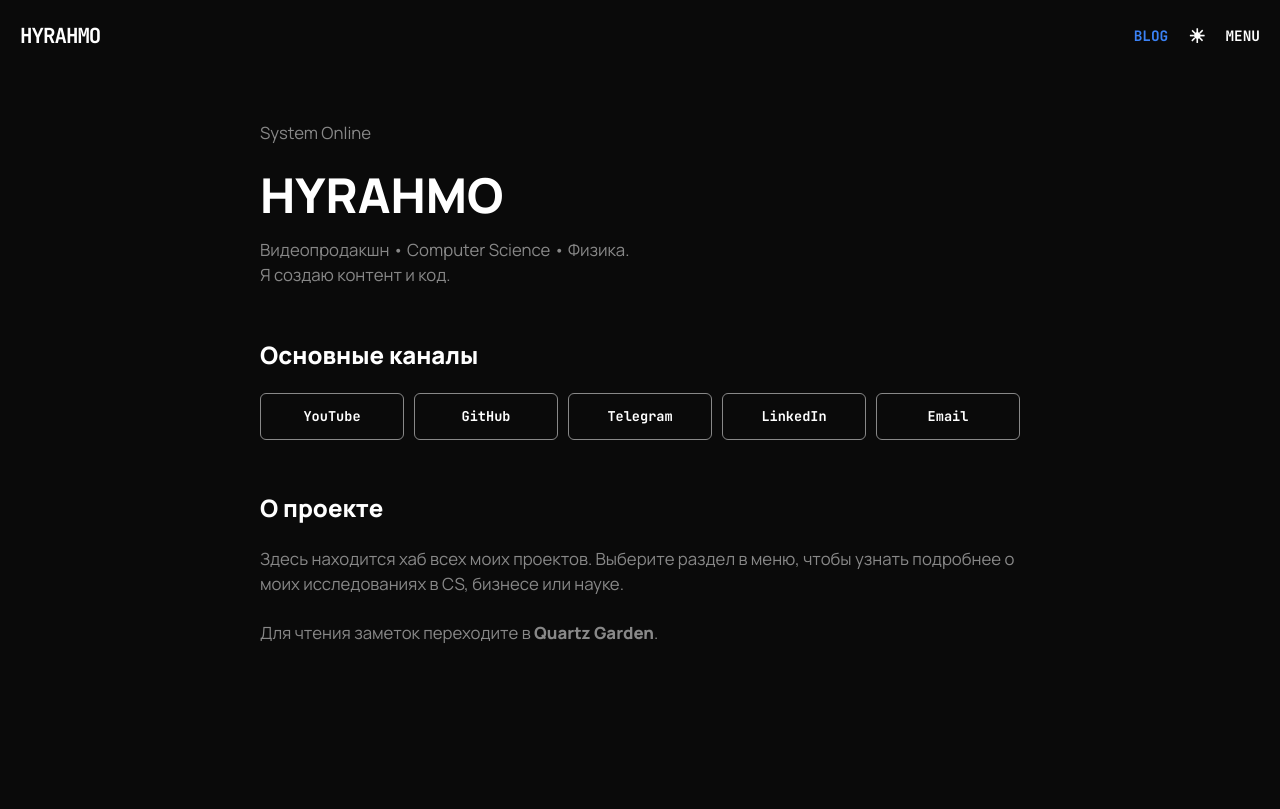
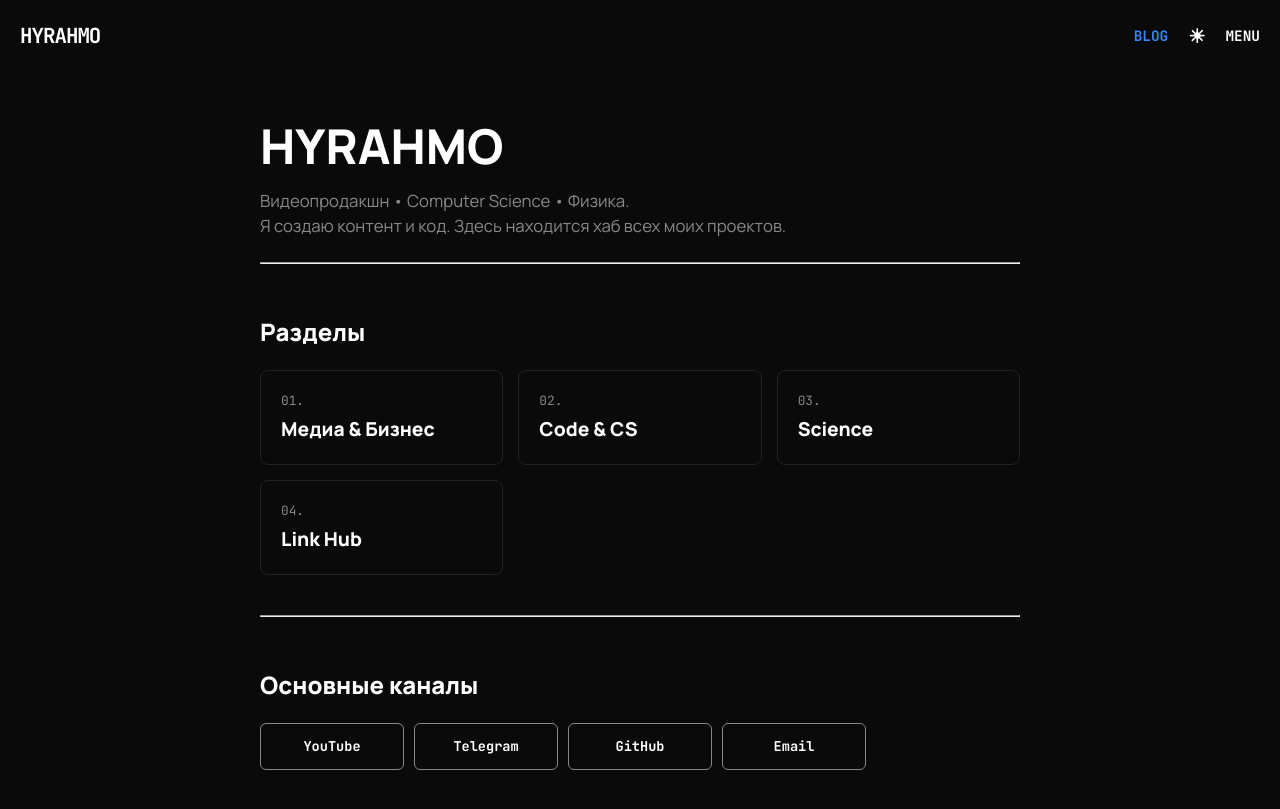
Before and after one commit to hyrahmo/hyrahmoru, a Jekyll site: the page built from index.md, in a window 1280 px wide and 900 px high. Shown: the top 809 px of the window. Built offline with Jekyll 4.4.1, drawn with Linux system fonts in a browser that asks for light colours.

Commit message:
Update index.md

```diff
--- a/index.md
+++ b/index.md
@@ -3,24 +3,46 @@ layout: default
 title: Главная
 ---
 
-<span class="status-badge">System Online</span>
-
 # HYRAHMO
 
 Видеопродакшн • Computer Science • Физика.
-Я создаю контент и код.
+Я создаю контент и код. Здесь находится хаб всех моих проектов.
 
+---
+
+<!-- КНОПКИ НАВИГАЦИИ ПО РАЗДЕЛАМ -->
+## Разделы
+
+<div class="nav-grid">
+  <a href="/media" class="nav-card">
+    <span>01.</span>
+    <strong>Медиа & Бизнес</strong>
+  </a>
+
+  <a href="/cs" class="nav-card">
+    <span>02.</span>
+    <strong>Code & CS</strong>
+  </a>
+
+  <a href="/physics" class="nav-card">
+    <span>03.</span>
+    <strong>Science</strong>
+  </a>
+
+   <a href="/links" class="nav-card">
+    <span>04.</span>
+    <strong>Link Hub</strong>
+  </a>
+</div>
+
+---
+
+<!-- ОСНОВНЫЕ СОЦСЕТИ -->
 ## Основные каналы
 
 <div class="matrix-grid">
-  <a href="https://youtube.com/@hyrahmo" class="link-btn major-link">YouTube</a>
-  <a href="https://github.com/hyrahmo" class="link-btn major-link">GitHub</a>
-  <a href="https://t.me/hyrahmo" class="link-btn major-link">Telegram</a>
-  <a href="https://linkedin.com/in/hyrahmo" class="link-btn major-link">LinkedIn</a>
+  <a href="https://youtube.com/@hyrahmo" target="_blank" class="link-btn major-link">YouTube</a>
+  <a href="https://t.me/hyrahmo" target="_blank" class="link-btn major-link">Telegram</a>
+  <a href="https://github.com/hyrahmo" target="_blank" class="link-btn major-link">GitHub</a>
   <a href="mailto:contact@hyrahmo.com" class="link-btn major-link">Email</a>
 </div>
-
-## О проекте
-Здесь находится хаб всех моих проектов. Выберите раздел в меню, чтобы узнать подробнее о моих исследованиях в CS, бизнесе или науке.
-
-Для чтения заметок переходите в **[Quartz Garden](https://blog.hyrahmo.com)**.
```
